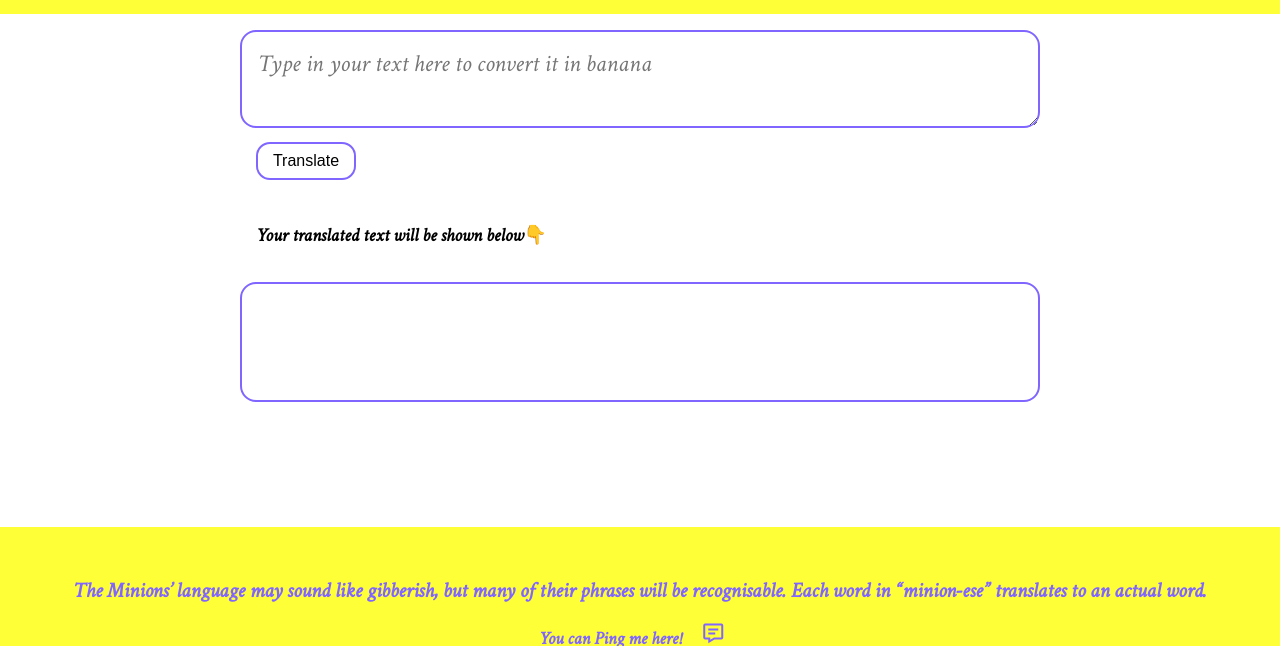
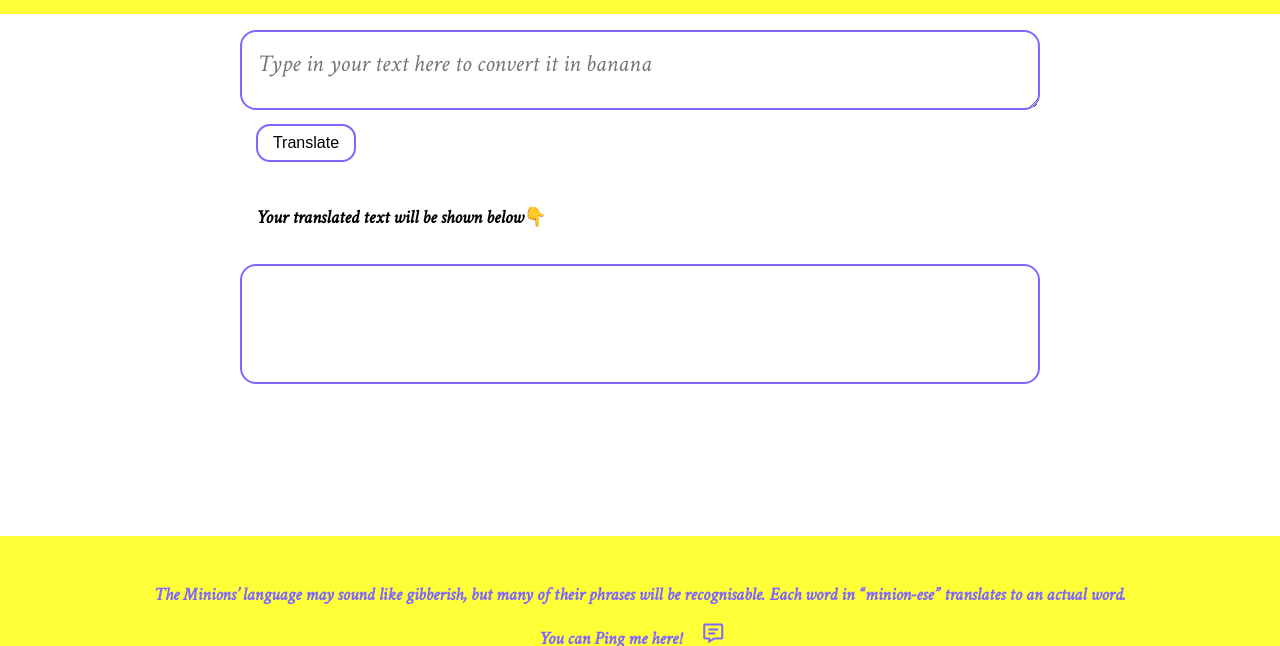
Before and after one commit to magarrutuja/neog-bananaaspeaks, a plain HTML site: page index.html in a window 1280 px wide. Shown: the part 85-731 px from the top of the page. Drawn offline with nearby package versions, Linux system fonts and the light colour scheme.

Commit message:
Update styles.css

```diff
--- a/styles.css
+++ b/styles.css
@@ -28,6 +28,7 @@ textarea {
     width: 100%;
     border-radius:1rem;
     margin: auto;
+    height: 10vh;
 }
 button {
     padding:0.5rem;
@@ -86,13 +87,12 @@ button:hover{
     padding: 2rem 0rem;
     text-align: center;
     color: #8066FF;
-    margin: 0;
     background-color: var(--primary-color);
     position: fixed;
     width: 100%;
     bottom: 0;
     left: 0;
-    font-size:14px ;
+    font-size:12px ;
 }
 .footer .footer-header {
     font-weight: bold;
```
